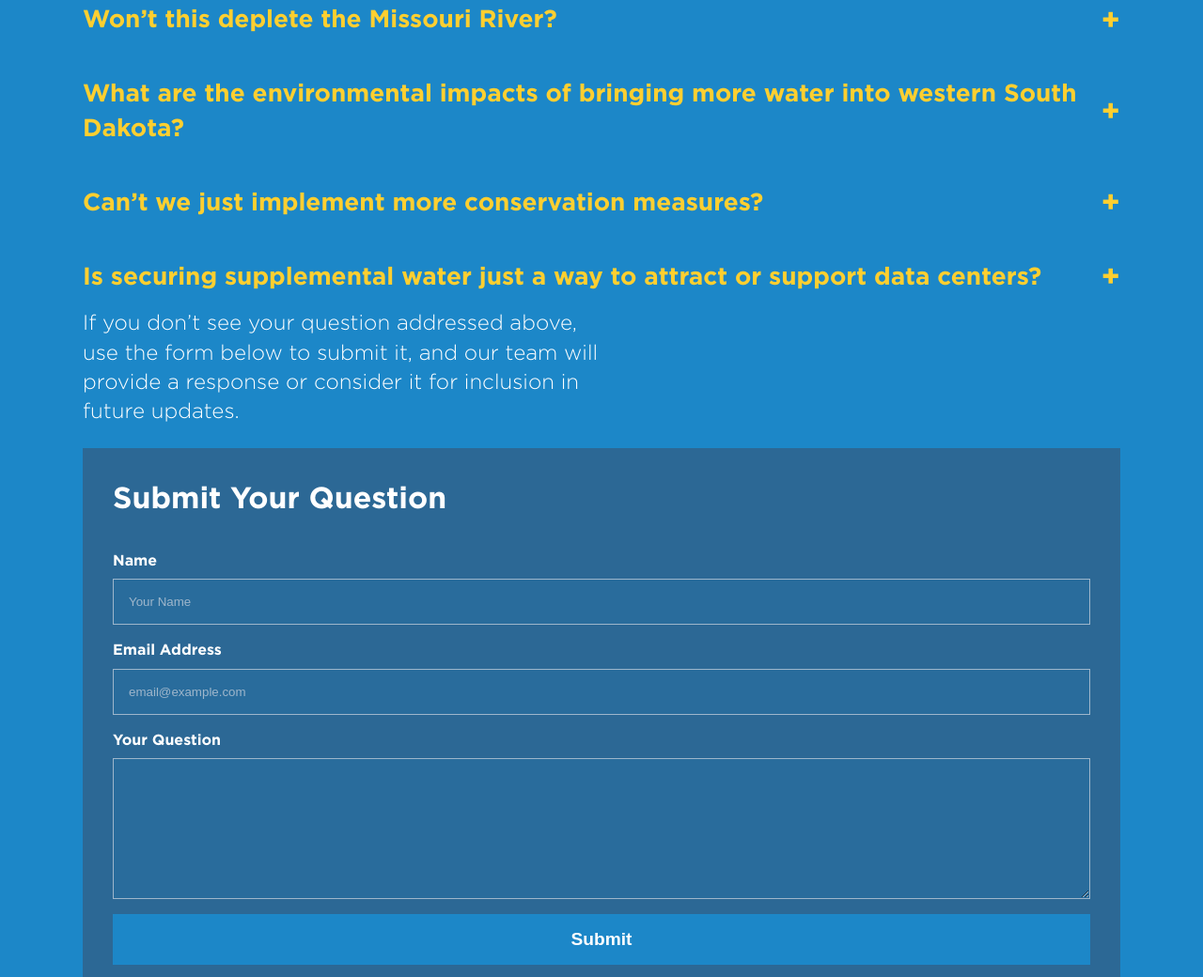
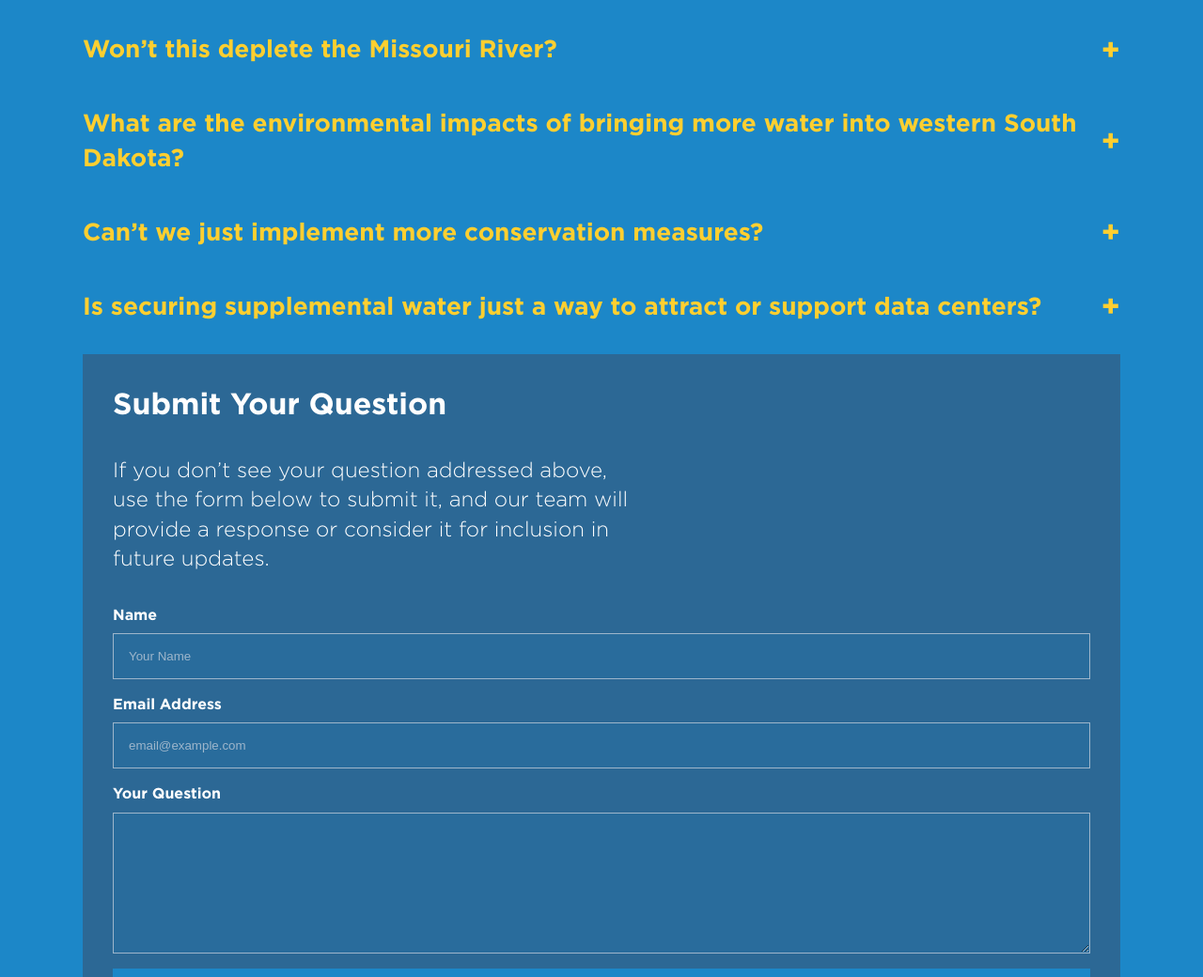
Before and after one commit to evergreendev/just-add-water-v2, a website built with webpack: page index.html in a window 1280 px wide. Shown: the part 6998-8038 px from the top of the page at 94% size. Built offline with nearby package versions, Linux system fonts and the light colour scheme.

Commit message:
Adjust contact form styling and relocate paragraph for improved spacing and layout consistency

```diff
--- a/css/style.css
+++ b/css/style.css
@@ -428,6 +428,7 @@ img{
 .contact-form{
   background: var(--blue2);
   padding: 2rem;
+  margin-top: 2rem;
 }
 
 .contact-form input[type=submit]{
--- a/index.html
+++ b/index.html
@@ -261,10 +261,9 @@
         </p>
       </div></div></div>
     </div>
-    <p style="margin-top:1rem;">If you don’t see your question addressed above, use the form below to submit it, and our team will provide a response or consider it for inclusion in future updates.
-    </p>
     <div class="contact-form">
       <h3>Submit Your Question</h3>
+      <p style="margin-bottom: 2rem;">If you don’t see your question addressed above, use the form below to submit it, and our team will provide a response or consider it for inclusion in future updates.</p>
       <form>
         <label>
           <span>Name</span>
```
